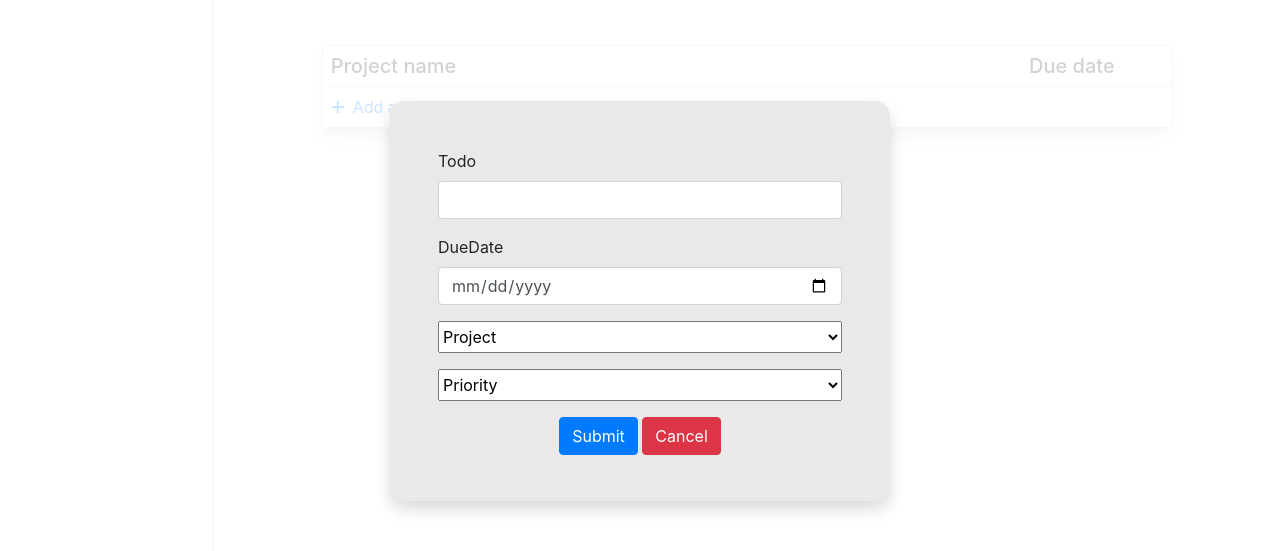
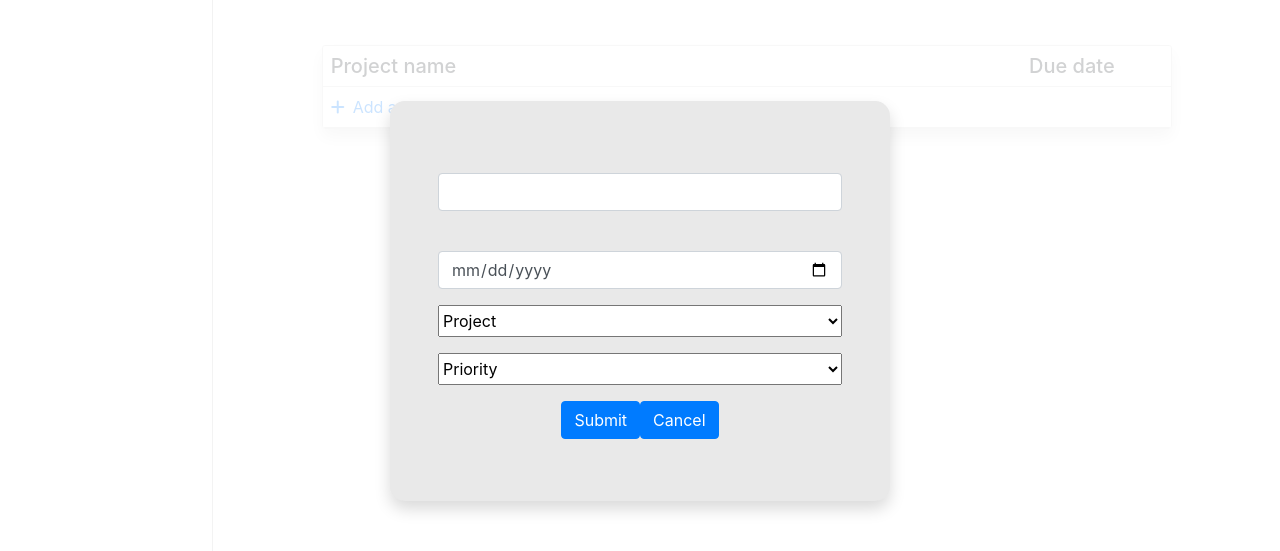
Before and after one commit to mahmoud717/todo-list, a website built with webpack: page src/template.html in a window 1280 px wide. Both pictures are taken after a click on the link "Add a todo". Shown: the part 99-650 px from the top of the page. Built offline with nearby package versions, Linux system fonts and the light colour scheme.

Commit message:
create popup dynamically

```diff
--- a/src/app/index.js
+++ b/src/app/index.js
@@ -2,46 +2,12 @@ import '../assets/style/main.scss';
 import { loadDefault } from './utils/default';
 import    createTodo  from './utils/todo';
 import { createProject, projects } from './utils/project';
+import {TodoHover} from "./utils/popups"
 
 
 loadDefault();
 
-(function changesHover() {
-  const hoveringPopup = document.querySelector(".hovering-popup")
-  const createTodoBtn = document.querySelector(".create-todo-btn")
-  const elMain = document.querySelector("main")
-
-  createTodoBtn.addEventListener("click", () => {
-    if (hoveringPopup.classList.contains("d-none")){
-      hoveringPopup.classList.remove("d-none")
-      hoveringPopup.classList.add("d-flex")
-      elMain.classList.add("dimmed")
-      // const submitBtn = querySelector("button.todo-submit")
-      // const cancelBtn = querySelector("button.todo-cancel")
-      const todoActionBtns = document.querySelector(".todo-action-btns")
-      todoActionBtns.addEventListener("click", (e)=> {
-
-        if (e.target.classList.contains("todo-submit")){
-
-
-          hoveringPopup.classList.remove("d-flex")
-          hoveringPopup.classList.add("d-none")
-          elMain.classList.remove("dimmed")
-          var new_element = todoActionBtns.cloneNode(true);
-          todoActionBtns.parentNode.replaceChild(new_element, todoActionBtns);
-        }
-        else if( e.target.classList.contains("todo-cancel") ){
-          hoveringPopup.classList.remove("d-flex")
-          hoveringPopup.classList.add("d-none")
-          elMain.classList.remove("dimmed")
-          var new_element = todoActionBtns.cloneNode(true);
-          todoActionBtns.parentNode.replaceChild(new_element, todoActionBtns);
-        }
-      })
-    }
-
-  })
-}());
+TodoHover()
 
 const project1 = createProject('hello', projects);
 console.log(project1)
--- /dev/null
+++ b/src/app/utils/popups.js
@@ -0,0 +1,151 @@
+import {projects} from "./project"
+
+export function createTodoPopup(projects){
+    const body = document.querySelector("body")
+    const hoveringPopup = document.createElement("div")
+    hoveringPopup.className = "hovering-popup-container p-5 d-flex"
+    const hover = document.createElement("div")
+    hover.className = "hover shadow p-5"
+    const todoForm = document.createElement("form")
+
+
+    const formInput1 = document.createElement("div")
+    formInput1.className= "mb-3"
+    const todoInputLabel= document.createElement("label")
+    todoInputLabel.className="form-abel"
+    todoInputLabel.setAttribute("for", "todo-input" )
+    const todoInput = document.createElement("input")
+    todoInput.className = "form-control"
+    todoInput.type = "text"
+    todoInput.id = "todo-input"
+    formInput1.appendChild(todoInputLabel)
+    formInput1.appendChild(todoInput)
+
+    const formInput2 = document.createElement("div")
+    formInput2.className= "mb-3"
+    const todoDateLabel= document.createElement("label")
+    todoDateLabel.className="form-label"
+    todoDateLabel.setAttribute("for","due-date-input")
+    const todoDate = document.createElement("input")
+    todoDate.className = "form-control"
+    todoDate.type = "date"
+    todoDate.id = "due-date-input"
+    formInput2.appendChild(todoDateLabel)
+    formInput2.appendChild(todoDate)
+
+    const formSelect1 = document.createElement("div")
+    formSelect1.className= "mb-3"
+    const formSelectInner1 = document.createElement("select")
+    formSelectInner1.className= "form-select w-100 py-1"
+    formSelectInner1.setAttribute("aria-label","Default select example")
+    const DefaultProjectOption = document.createElement("option")
+    // DefaultProjectOption.setAttribute("selected")
+    DefaultProjectOption.innerText = "Project"
+    formSelectInner1.appendChild(DefaultProjectOption)
+    // projects.forEach(project, () => {
+    //     if (projects != []){
+    //     const ProjectOption = document.createElement("option")
+    //     ProjectOption.innerText = project.name
+    //     formSelectInner1.appendChild(ProjectOption)}
+    // })
+    formSelect1.appendChild(formSelectInner1)
+
+    const formSelect2 = document.createElement("div")
+    formSelect2.className= "mb-3"
+    const formSelectInner2 = document.createElement("select")
+    formSelectInner2.className= "form-select w-100 py-1"
+    formSelectInner2.setAttribute("aria-label","Default select example")
+    const DefaultPriorityOption = document.createElement("option")
+    // DefaultPriorityOption.setAttribute("selected")
+    DefaultPriorityOption.innerText = "Priority"
+
+    const PriorityOption1 = document.createElement("option")
+    PriorityOption1.innerText = "Important"
+
+    const PriorityOption2 = document.createElement("option")
+    PriorityOption2.innerText = "High"
+
+    const PriorityOption3 = document.createElement("option")
+    PriorityOption3.innerText = "Normal"
+    formSelectInner2.appendChild(DefaultPriorityOption)
+    formSelectInner2.appendChild(PriorityOption1)
+    formSelectInner2.appendChild(PriorityOption2)
+    formSelectInner2.appendChild(PriorityOption3)
+    formSelect2.appendChild(formSelectInner2)
+
+
+
+
+    const todoActionBtns = document.createElement("div")
+    todoActionBtns.className = "text-center todo-action-btns"
+    console.log(todoActionBtns)
+    const todoSubmitBtn = document.createElement("button")
+    todoSubmitBtn.type = "submit"
+    todoSubmitBtn.className = "btn btn-primary todo-submit"
+    todoSubmitBtn.innerText = "Submit"
+
+    const todoCancelBtn = document.createElement("button")
+    todoCancelBtn.className = "btn btn-primary todo-cancel"
+    todoCancelBtn.innerText = "Cancel"
+
+    todoActionBtns.appendChild(todoSubmitBtn)
+
+    todoActionBtns.appendChild(todoCancelBtn)
+
+    todoForm.appendChild(formInput1)
+    todoForm.appendChild(formInput2)
+    todoForm.appendChild(formSelect1)
+    todoForm.appendChild(formSelect2)
+    todoForm.appendChild(todoActionBtns)
+    hover.appendChild(todoForm)
+    hoveringPopup.appendChild(hover)
+    body.prepend(hoveringPopup)
+
+}
+
+export  function removeTodoPopup() {
+    const popup = document.querySelector(".hovering-popup-container")
+    popup.parentNode.removeChild(popup)
+}
+
+export function addPopupListeners(){
+    const todoActionBtns = document.querySelector(".todo-action-btns")
+    console.log(todoActionBtns)
+        todoActionBtns.addEventListener("click", (e)=> {
+            const elMain = document.querySelector("main")
+            const hoveringPopup = document.querySelector(".hovering-popup-container")
+        if (e.target.classList.contains("todo-submit")){
+
+            removeTodoPopup()
+            elMain.classList.remove("dimmed")
+            const newElement = todoActionBtns.cloneNode(true);
+            todoActionBtns.parentNode.replaceChild(newElement, todoActionBtns);
+        }
+        else if( e.target.classList.contains("todo-cancel") ){
+            removeTodoPopup()
+            elMain.classList.remove("dimmed")
+            const newElement = todoActionBtns.cloneNode(true);
+            todoActionBtns.parentNode.replaceChild(newElement, todoActionBtns);
+        }
+        })
+}
+
+export function TodoHover() {
+
+    const createTodoBtn = document.querySelector(".create-todo-btn")
+
+
+    createTodoBtn.addEventListener("click", () => {
+        if (!document.querySelector(".hovering-popup-container")){
+            createTodoPopup(projects)
+            addPopupListeners()
+            const elMain = document.querySelector("main")
+            elMain.classList.add("dimmed")
+        }
+    })
+
+
+
+
+
+};
--- a/src/assets/style/main.scss
+++ b/src/assets/style/main.scss
@@ -44,7 +44,7 @@
   }
 }
 
-.hovering-popup {
+.hovering-popup-container {
   position: absolute;
   width: 100%;
   height: 100%;
--- a/src/template.html
+++ b/src/template.html
@@ -8,50 +8,6 @@
     <script src="https://kit.fontawesome.com/a076d05399.js"></script>
   </head>
   <body>
-    <div class="hovering-popup p-5 d-none">
-      <div class="hover shadow p-5">
-        <form>
-          <form>
-            <div class="mb-3">
-              <label for="todo-input" class="form-label">Todo</label>
-              <input type="text" class="form-control" id="todo-input" />
-            </div>
-            <div class="mb-3">
-              <label for="due-date-input" class="form-label">DueDate</label>
-              <input type="date" class="form-control" id="due-date-input" />
-            </div>
-            <div class="mb-3">
-              <select
-                class="form-select w-100 py-1"
-                aria-label="Default select example"
-              >
-                <option selected>Project</option>
-                <option value="1">One</option>
-                <option value="2">Two</option>
-                <option value="3">Three</option>
-              </select>
-            </div>
-            <div class="mb-3">
-              <select
-                class="form-select w-100 py-1"
-                aria-label="Default select example"
-              >
-                <option selected>Priority</option>
-                <option value="1">Important</option>
-                <option value="2">High</option>
-                <option value="3">Normal</option>
-              </select>
-            </div>
-            <div class="text-center todo-action-btns">
-              <button type="submit" class="btn btn-primary todo-submit">
-                Submit
-              </button>
-              <button class="btn btn-danger todo-cancel">Cancel</button>
-            </div>
-          </form>
-        </form>
-      </div>
-    </div>
     <main class="container-fluid p-0 m-0 row"></main>
   </body>
 </html>
```
